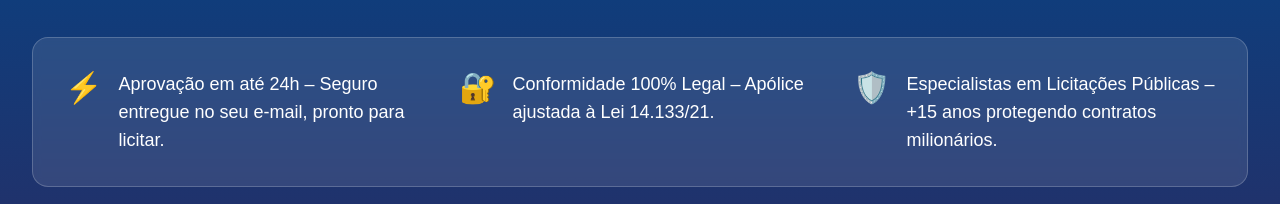
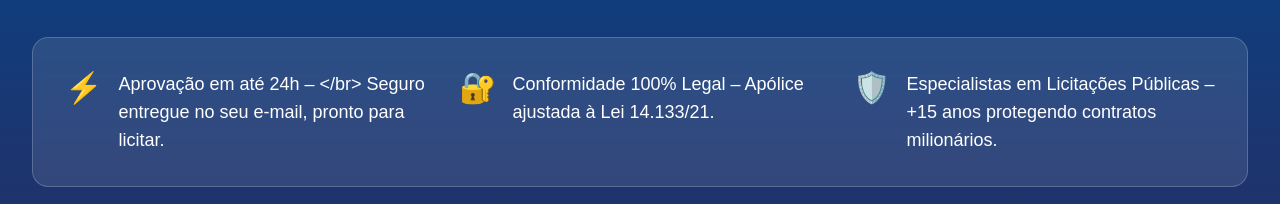
Before and after one commit to kauntdewn1/garantia-app, a React (Vite) app: page / in a window 1280 px wide. Shown: the part 827-1031 px from the top of the page. Built offline with nearby package versions, Linux system fonts and the light colour scheme; the HTML template or start-up script is replaced by a standard one; a web font is replaced by a local one.

Commit message:
Add persuasive bullets section

```diff
--- a/src/components/Bullets.jsx
+++ b/src/components/Bullets.jsx
@@ -5,7 +5,7 @@ function Bullets() {
   const bullets = [
     {
       icon: '⚡',
-      text: 'Aprovação em até 24h – Seguro entregue no seu e-mail, pronto para licitar.'
+      text: 'Aprovação em até 24h – </br> Seguro entregue no seu e-mail, pronto para licitar.'
     },
     {
       icon: '🔐',
```
